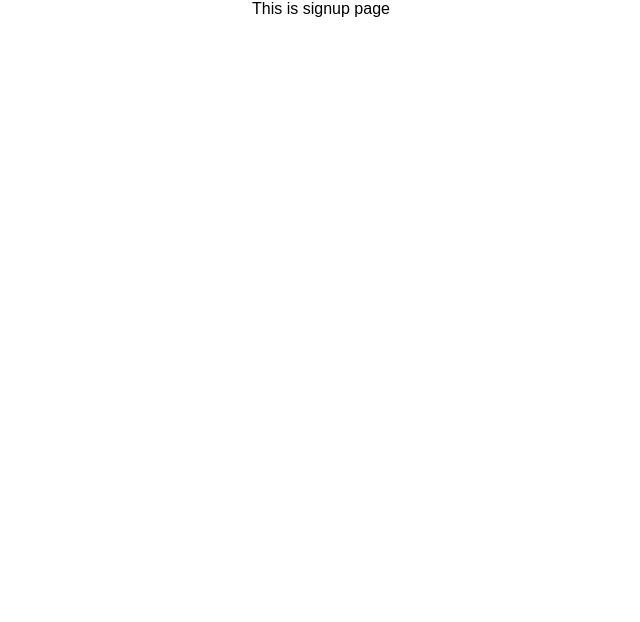
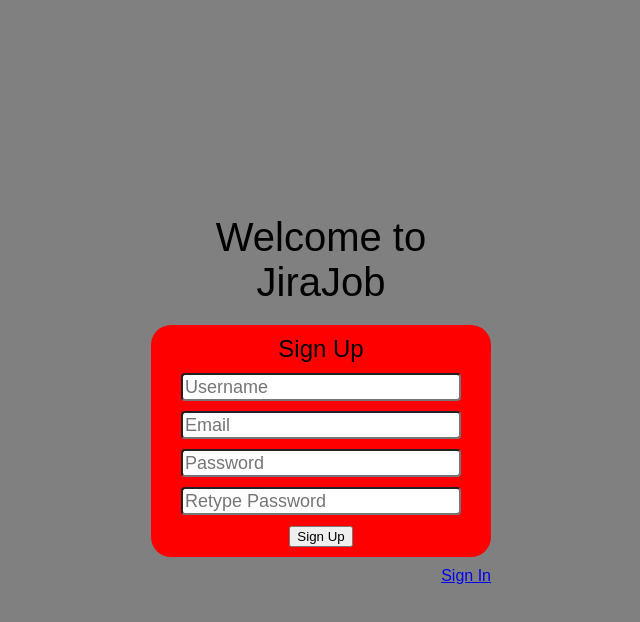
Before and after one commit to pikachu-ptri15/JiraJob, a React app: page /signup in a window 1280 px wide. Shown: the top 622 px of the page, without its empty margins (319-959 px from the left). Built offline with nearby package versions, Linux system fonts and the light colour scheme.

Commit message:
sign in and sign up basic design done

```diff
--- a/src/Pages/SignUp.tsx
+++ b/src/Pages/SignUp.tsx
@@ -1,8 +1,95 @@
-import React from 'react';
+import React, { useState } from 'react';
 type Props = {};
 
 const SignUp: React.FC = (props: Props) => {
-  return <><div>This is signup page</div></>;
+  const handleSubmit = (event: any) => {
+    event.preventDefault();
+    console.log('clicked me');
+  }
+
+  const [username, setUsername] = useState('');
+  const [email, setEmail] = useState('');
+  const [password, setPassword] = useState('');
+  const [passwordCheck, setPasswordCheck] = useState('');
+
+  // const supabase = useSupabaseClient();
+
+  const handleInputChange = (event: any) => {
+    const { name, value } = event.target;
+    if (name === 'username') setUsername(value);
+    if (name === 'password') setPassword(value);
+    if (name === 'email') setPassword(value);
+    if (name === 'passwordCheck') setPasswordCheck(value);
+  };
+
+  return (
+    <div className='loginWrapper'>
+      <div className='loginCenter'>
+        <div className='loginHeader'>Welcome to JiraJob</div>
+        <div className='loginCenterInfo'>
+          <div className='loginCenterLoginHeader'>Sign Up</div>
+          <form onSubmit={handleSubmit}>
+            <div>
+              <input
+                type='text'
+                name='username'
+                placeholder='Username'
+                value={username}
+                onChange={handleInputChange}
+                required
+                style={{ borderRadius: '4px' }}
+                className='field'
+              />
+            </div>
+            <div>
+              <input
+                type='text'
+                name='email'
+                placeholder='Email'
+                value={email}
+                onChange={handleInputChange}
+                required
+                style={{ borderRadius: '4px' }}
+                className='field'
+              />
+            </div>
+            <div>
+              <input
+                type='password'
+                name='password'
+                placeholder='Password'
+                value={password}
+                onChange={handleInputChange}
+                required
+                style={{ borderRadius: '4px' }}
+                className='field'
+              />
+            </div>
+            <div>
+              <input
+                type='password'
+                name='passwordCheck'
+                placeholder='Retype Password'
+                value={passwordCheck}
+                onChange={handleInputChange}
+                required
+                style={{ borderRadius: '4px' }}
+                className='field'
+              />
+            </div>
+            <div className='field'>
+              <button type='submit' className='login-btn'>
+                Sign Up
+              </button>
+            </div>
+          </form>
+        </div>
+        <div className='loginNewUser'>
+          <a href='/'>Sign In</a>
+        </div>
+      </div>
+    </div>
+  );
 };
 
 export default SignUp;
```
